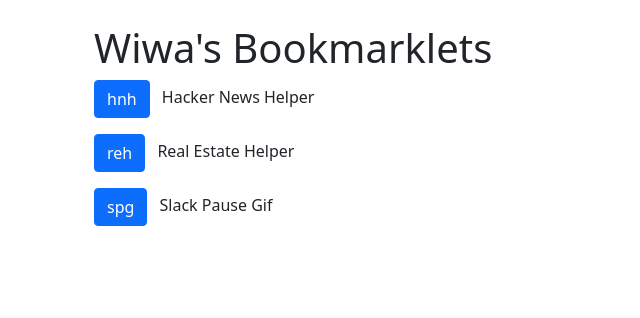
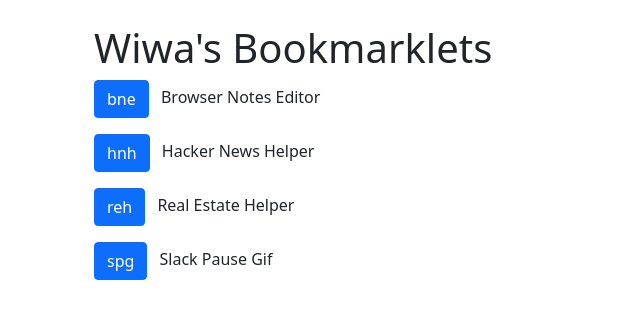
Before and after one commit to lukewiwa/bookmarklets, a plain HTML site: page index.html in a window 1280 px wide. Shown: the whole page, without its empty margins (0-640 px from the left). Drawn offline with nearby package versions, Linux system fonts and the light colour scheme.

Commit message:
deploy: 284b1a060bba2868bacbb15e3f81673935ba1df7

```diff
--- a/index.html
+++ b/index.html
@@ -16,7 +16,11 @@
         <main class="container p-4">
           <h1>Wiwa's Bookmarklets</h1>
           <p>
-                    <a class="btn btn-primary" href="javascript:%28%28%29%3D%3E%7Bif%28location.host%21%3D%3D%22news.ycombinator.com%22%29throw%20new%20Error%28%22not%20hacker%20news%22%29%3Bfunction%20s%28e%29%7Blet%20o%3Ddocument.createElement%28%22div%22%29%3Breturn%20e.parentNode%3F.insertBefore%28o%2Ce%29%2Co.appendChild%28e%29%2Co%7Dfor%28let%20e%20of%20document.getElementsByClassName%28%22comment%22%29%29e.style.fontSize%3D%2210pt%22%3Bvar%20l%3Ddocument.getElementsByClassName%28%22title%22%29%3Bfor%28let%20e%20of%20l%29e.style.padding%3D%220.4em%200%22%2Ce.style.fontSize%3D%2212pt%22%3Bvar%20c%3Ddocument.getElementsByClassName%28%22subtext%22%29%3Bfor%28let%20e%20of%20c%29e.querySelectorAll%28%22a%3Alast-child%22%29.forEach%28t%3D%3E%7Bif%28t.text.includes%28%22comments%22%29%29%7Blet%20n%3Ds%28t%29%3Bn.style.fontSize%3D%2210pt%22%2Ct.style.color%3D%22red%22%2Ct.style.margin%3D%220.5em%200%22%2Ct.style.display%3D%22block%22%7D%7D%29%3B%7D%29%28%29%3B%0A">hnh</a>
+                    <a class="btn btn-primary" href="javascript:%28%28%29%3D%3E%7Bdocument.write%28%27%3Cbody%20contenteditable%20style%3D%22font%3A12px%20monospace%3B%20max-width%3A100em%3B%20margin%3A0%3B%20padding%3A10px%3B%22%3E%27%29%3Bvar%20e%3D%22personalNotes%22%2Ct%3Ddocument.querySelector%28%22body%22%29%3BlocalStorage.getItem%28e%29%21%3D%3Dnull%26%26localStorage.setItem%28e%2Ct.innerHTML%29%3Bt.oninput%3D%28%29%3D%3E%7BlocalStorage.setItem%28e%2Ct.innerHTML%29%7D%3B%7D%29%28%29%3B%0A">bne</a>
+                    <span class="ms-2">Browser Notes Editor</span>
+                  </p>
+          <p>
+                    <a class="btn btn-primary" href="javascript:%28%28%29%3D%3E%7Bif%28location.host%21%3D%3D%22news.ycombinator.com%22%29throw%20new%20Error%28%22not%20hacker%20news%22%29%3Bfunction%20l%28e%29%7Blet%20o%3Ddocument.createElement%28%22div%22%29%3Breturn%20e.parentNode%3F.insertBefore%28o%2Ce%29%2Co.appendChild%28e%29%2Co%7Dfor%28let%20e%20of%20document.getElementsByClassName%28%22comment%22%29%29e.style.fontSize%3D%2210pt%22%3Bvar%20s%3Ddocument.getElementsByClassName%28%22title%22%29%3Bfor%28let%20e%20of%20s%29e.style.padding%3D%220.4em%200%22%2Ce.style.fontSize%3D%2212pt%22%3Bvar%20c%3Ddocument.getElementsByClassName%28%22subtext%22%29%3Bfor%28let%20e%20of%20c%29e.querySelectorAll%28%22a%3Alast-child%22%29.forEach%28t%3D%3E%7Bif%28t.text.includes%28%22comment%22%29%29%7Blet%20n%3Dl%28t%29%3Bn.style.fontSize%3D%2210pt%22%2Ct.style.color%3D%22red%22%2Ct.style.margin%3D%220.5em%200%22%2Ct.style.display%3D%22block%22%7D%7D%29%3B%7D%29%28%29%3B%0A">hnh</a>
                     <span class="ms-2">Hacker News Helper</span>
                   </p>
           <p>
```
